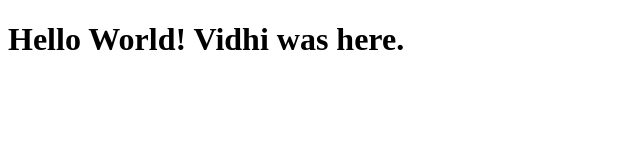
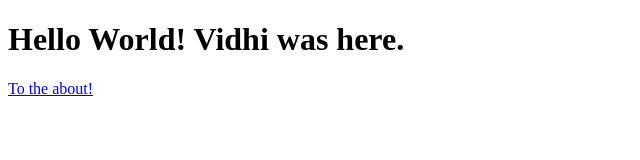
Before and after one commit to vvakharia1/vvakharia1.github.io, a plain HTML site: page index.html in a window 1280 px wide. Shown: the whole page, without its empty margins (0-640 px from the left). Drawn offline with Linux system fonts and the light colour scheme.

Commit message:
added link to about page

```diff
--- a/index.html
+++ b/index.html
@@ -8,6 +8,8 @@
 </head>
 <body>
     <h1>Hello World! Vidhi was here.</h1>
+    <a href="https://vvakharia1.github.io">To the about!</a>
+
 
 </body>
 </html>
```
